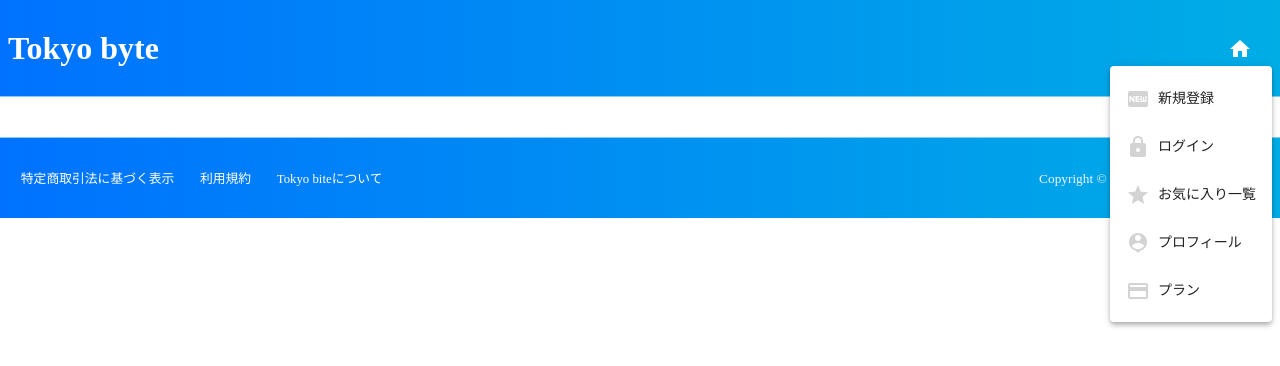
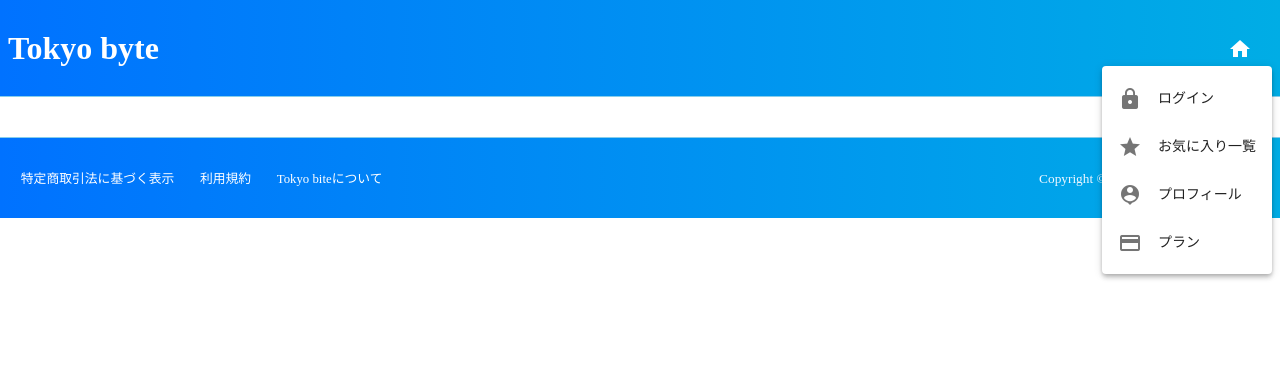
Before and after one commit to moriyamasaaaki/jobApp, an Angular app: page / in a window 1280 px wide. Both pictures are taken after a click on the button "home". Shown: the top 366 px of the page. Built offline with nearby package versions, Linux system fonts and the light colour scheme.

Commit message:
style(header): mat-iconに変更

```diff
--- a/src/app/header/header.component.html
+++ b/src/app/header/header.component.html
@@ -11,31 +11,27 @@
         </li>
           <mat-menu #menu="matMenu">
             <button mat-menu-item>
-              <i class="material-icons iconlist">fiber_new</i>
-              <span>新規登録</span>
-            </button>
-
-            <button mat-menu-item>
-              <i class="material-icons iconlist">lock</i>
+              <mat-icon>lock</mat-icon>
               <span>ログイン</span>
             </button>
 
             <a routerLink="/keep">
-              <button mat-menu-item><i class="material-icons iconlist">
-                star
-              </i><span>お気に入り一覧</span></button>
+              <button mat-menu-item>
+                <mat-icon>star</mat-icon>
+                <span>お気に入り一覧</span>
+              </button>
             </a>
 
             <a routerLink="/profile">
               <button mat-menu-item>
-                <i class="material-icons iconlist">person_pin</i>
+                <mat-icon>person_pin</mat-icon>
                 <span>プロフィール</span>
               </button>
             </a>
 
             <a routerLink="/plan">
               <button mat-menu-item>
-                <i class="material-icons iconlist">payment</i>
+                <mat-icon>payment</mat-icon>
                 <span>プラン</span>
               </button>
             </a>
```
